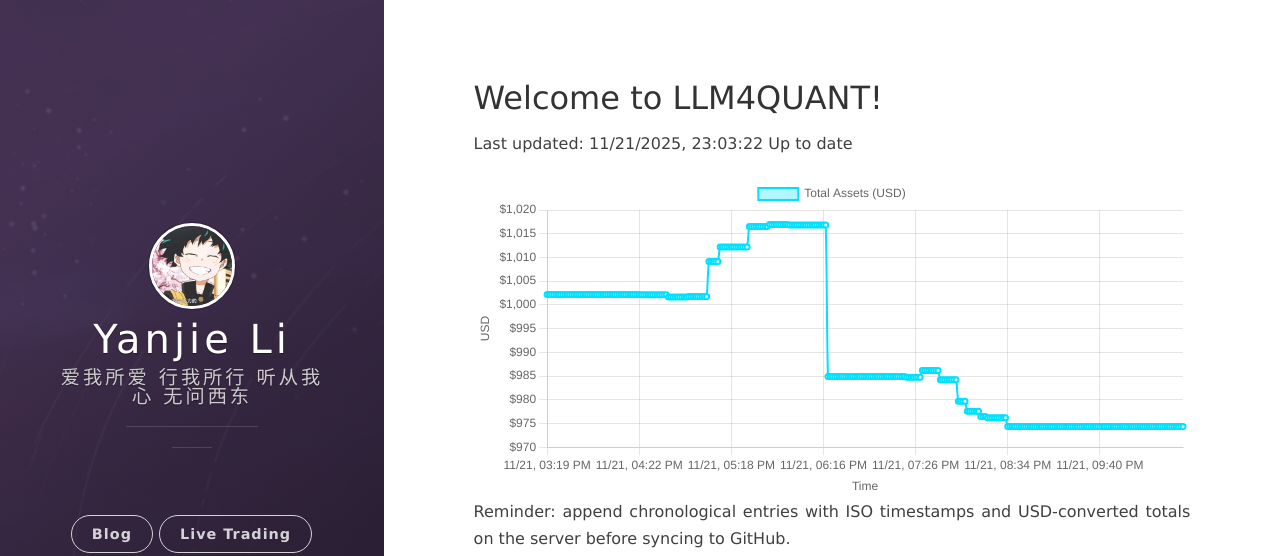
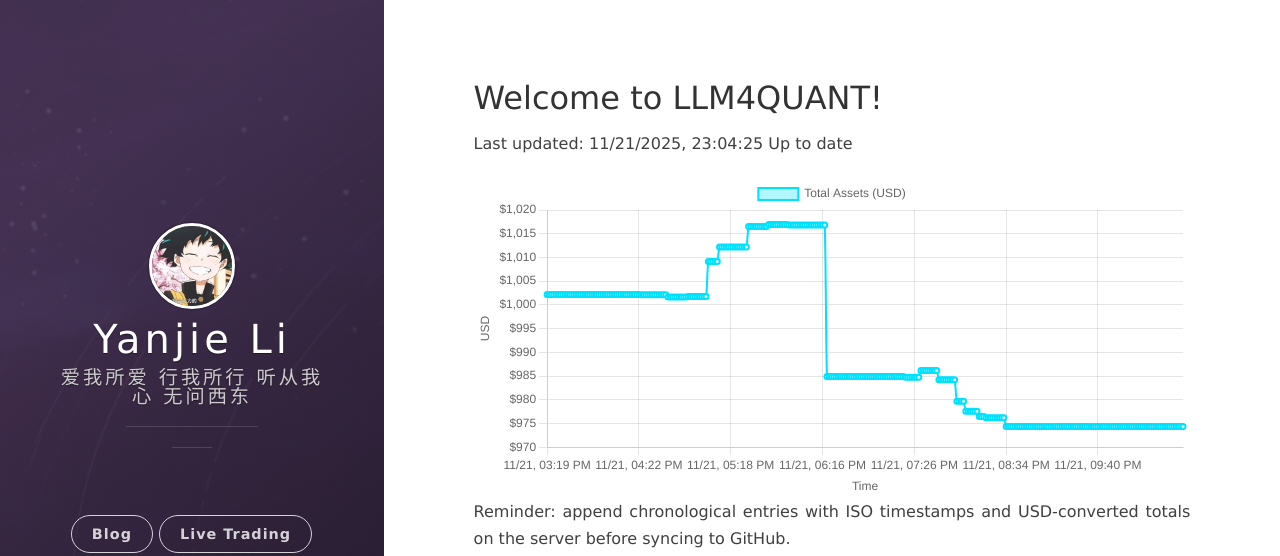
Before and after one commit to leeyegy/leeyegy.github.io, a Jekyll site: the page built from live-trading.html, in a window 1280 px wide. Shown: the top 556 px of the page. Built offline with Jekyll 4.4.1, drawn with Linux system fonts in a browser that asks for light colours; nearby versions of some CDN libraries.

Commit message:
AccountMonitor: update balance history 2025-11-22T07:04:25+08:00

```diff
--- a/assets/data/binance/balance-history.json
+++ b/assets/data/binance/balance-history.json
@@ -1,5 +1,5 @@
 {
-  "generatedAt": "2025-11-22T07:03:22+08:00",
+  "generatedAt": "2025-11-22T07:04:25+08:00",
   "asset": "total_usd_value",
   "history": [
     {
@@ -1137,6 +1137,10 @@
     {
       "timestamp": "2025-11-22T07:03:22+08:00",
       "totalUsd": 974.36593718
+    },
+    {
+      "timestamp": "2025-11-22T07:04:25+08:00",
+      "totalUsd": 974.36593718
     }
   ]
 }
```
